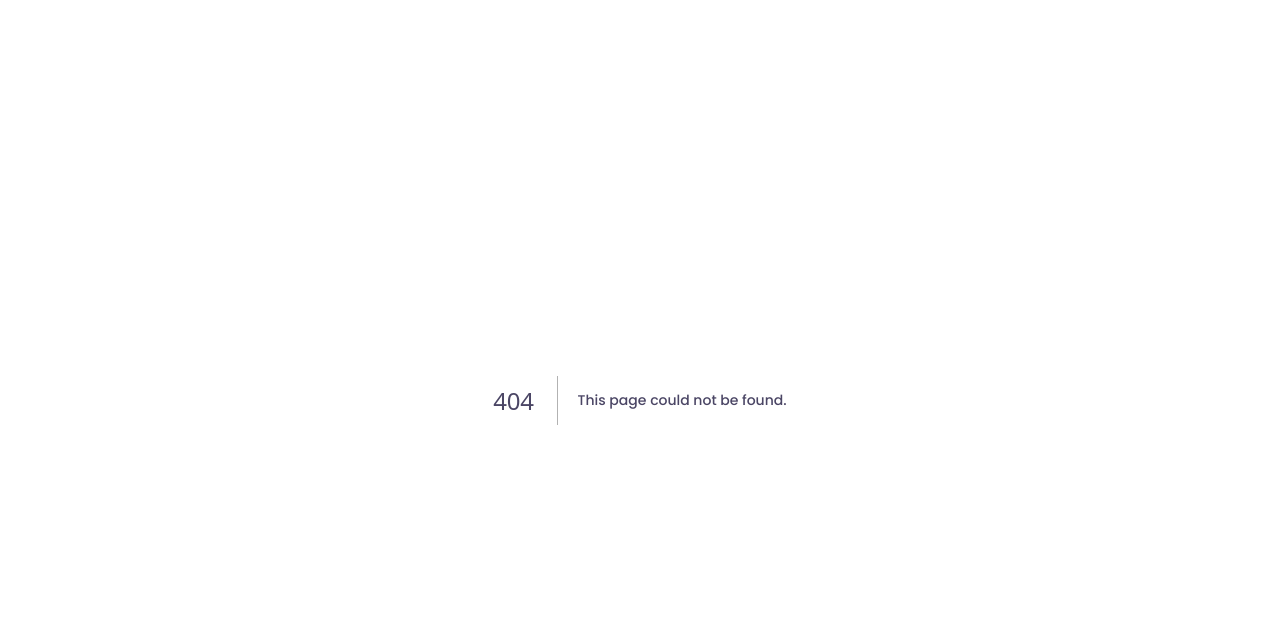
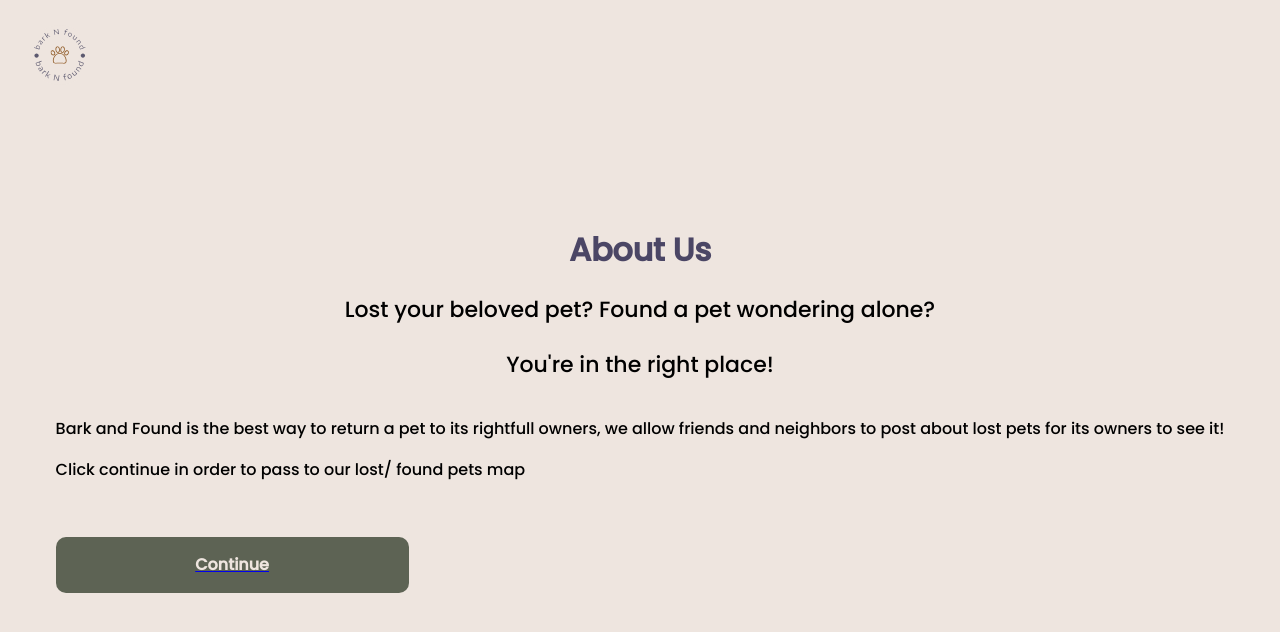
Before and after one commit to neelbram/Bark-N-Found, a Next.js app: page /about in a window 1280 px wide. Before the commit this address had no page. Shown: the top 632 px of the page. Built offline with nearby package versions, Linux system fonts and the light colour scheme.

Commit message:
about-page update

```diff
--- /dev/null
+++ b/app/about/page.tsx
@@ -0,0 +1,35 @@
+'use client';
+
+import TopBar from '../components/top-bar';
+import React from 'react';
+import Link from 'next/link';
+
+
+const About: React.FC = () => {
+    return (
+        <div className='screen'>
+            <div className='top'>
+                {/* Assuming TopBar is another component */}
+                <TopBar />
+            </div>
+            <div className="background_color" style={{paddingRight: '24px', paddingLeft:'24px'}}>
+                <h1 className='center'>About Us</h1>
+                    <div style={{fontSize: '22px', textAlign: 'center'}}>
+                        <p> Lost your beloved pet? Found a pet wondering alone?</p>
+                        <p> You're in the right place!</p>
+                    </div>
+                    <div style={{marginTop:'35px'}}>
+                        <p> Bark and Found is the best way to return a pet to its rightfull owners, we allow friends and neighbors to post about lost pets for its owners to see it!</p>
+                        <p> Click continue in order to pass to our lost/ found pets map</p>
+                    </div>
+                <Link href='/map-page'>
+                    <button className="main_button center h3 padding-all" style={{marginTop:'55px'}}>
+                        Continue
+                    </button>
+                </Link>
+            </div>
+        </div>
+    );
+};
+
+export default About;
--- a/app/page.tsx
+++ b/app/page.tsx
@@ -7,6 +7,7 @@ import Link from 'next/link';
 const DynamicLoginScreen = dynamic(() => import('./pages/open-screen'), { ssr: false });
 const DynamicCreateAccount = dynamic(() => import('./create-account/page'), { ssr: false });
 const DynamicSigninPage = dynamic(() => import('./signin/page'), { ssr: false });
+const DynamicAboutPage = dynamic(() => import('./about/page'), { ssr: false });
 const DynamicMapPage = dynamic(() => import('./map-page/page'), { ssr: false });
 const DynamicLostPage = dynamic(() => import('./lost-page/page'), { ssr: false });
 const DynamicFoundPage = dynamic(() => import('./found-page/page'), { ssr: false });
@@ -22,6 +23,8 @@ export default function Page() {
       return <DynamicCreateAccount />;
     case '/signin':
       return <DynamicSigninPage />;
+    case '/about':
+      return <DynamicAboutPage />;
     case '/map-page':
       return <DynamicMapPage />;
     case '/lost-page':
--- a/app/signin/page.tsx
+++ b/app/signin/page.tsx
@@ -80,7 +80,7 @@ const Login: React.FC = () => {
                         onChange={handlePasswordChange}
                     />
                 </div>
-                <Link href="/map-page">
+                <Link href="/about">
                     <button className="main_button center h3 padding-all" onClick={handleLogin}>
                         Login
                     </button>
```
Also changed, not shown: app/pages/about-page.tsx (deleted, +0 -29 lines).
